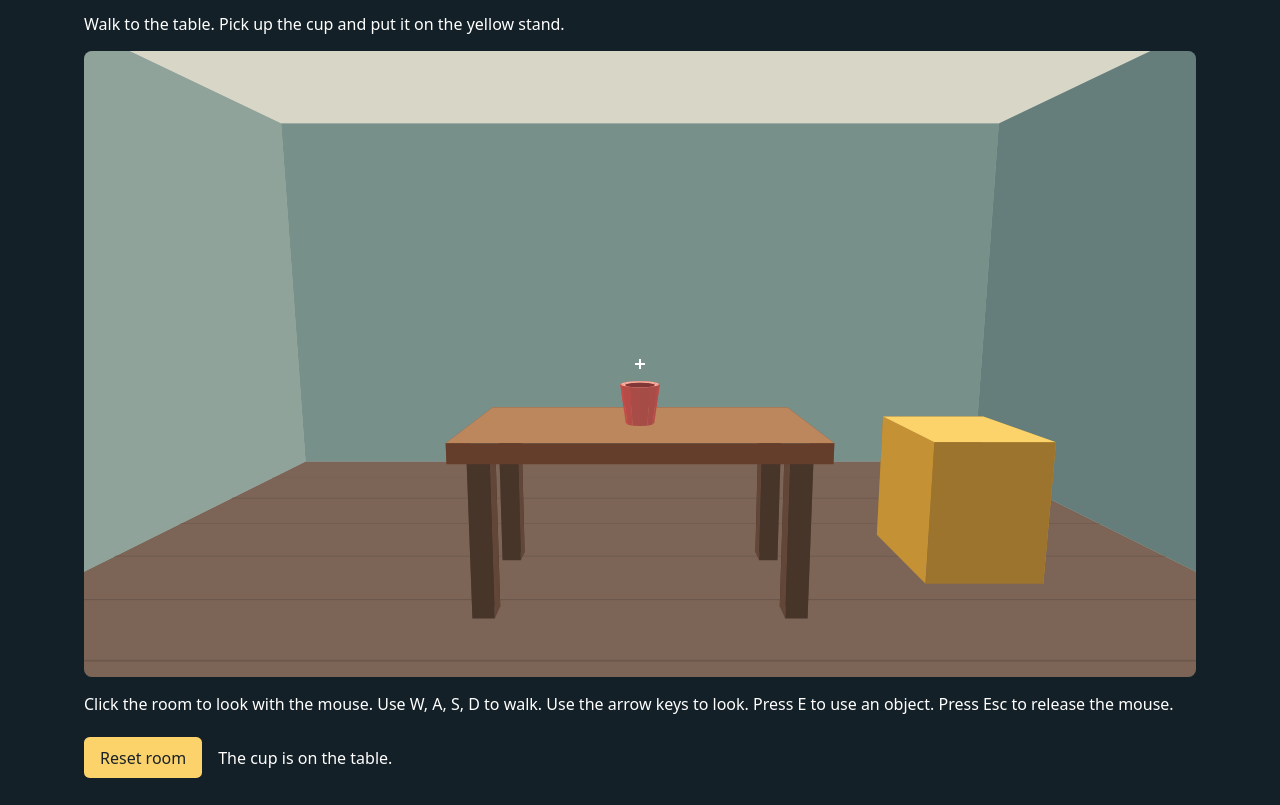
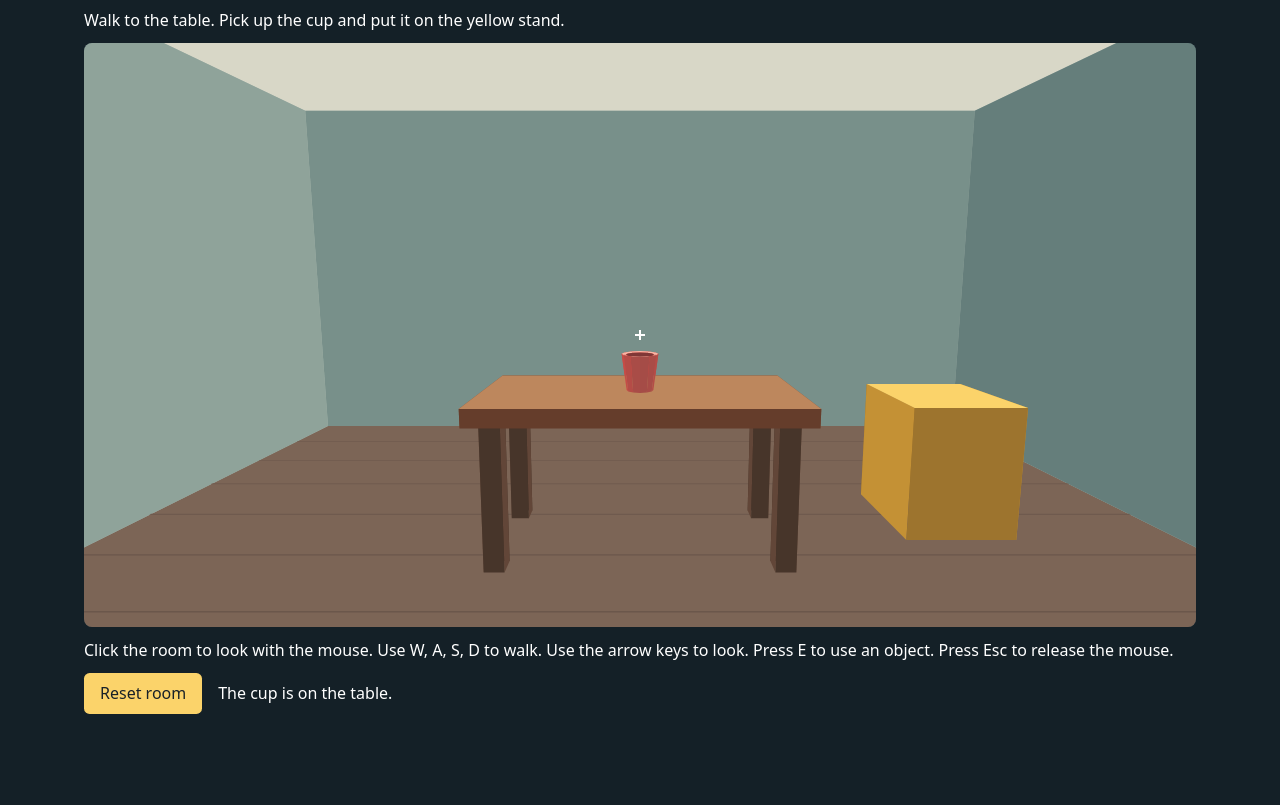
Before and after one commit to heungson/virtual-reality, a plain HTML site: page prototype/index.html in a window 1280 px wide. Shown: the part 66-871 px from the top of the page. After the commit the page ends 800 px from the top, so only its background shows below. Drawn offline with Linux system fonts and the light colour scheme.

Commit message:
Verify mouse controls and improve cup room layout

```diff
--- a/prototype/index.html
+++ b/prototype/index.html
@@ -6,9 +6,17 @@
 <style>
   * { box-sizing: border-box; }
   body { margin: 0; background: #142027; color: #fff; font: 16px system-ui, sans-serif; }
-  main { max-width: 72rem; margin: auto; padding: 1.25rem; }
-  h1 { margin: 0; }
-  canvas { display: block; width: 100%; aspect-ratio: 16 / 9; background: #324550; border-radius: .5rem; }
+  main {
+    display: grid;
+    grid-template-rows: auto auto minmax(15rem, 1fr) auto auto;
+    gap: .75rem;
+    height: min(100dvh, 52rem);
+    max-width: 72rem;
+    margin: auto;
+    padding: 1.25rem;
+  }
+  h1, p { margin: 0; }
+  canvas { display: block; width: 100%; height: 100%; background: #324550; border-radius: .5rem; }
   canvas:focus-visible, button:focus-visible { outline: 3px solid #fbd36a; outline-offset: 3px; }
   .controls { display: flex; align-items: center; gap: 1rem; }
   button { padding: .6rem 1rem; border: 0; border-radius: .35rem; background: #fbd36a; color: #182128; font: inherit; }
```
Also changed, not shown: 3 other files.
